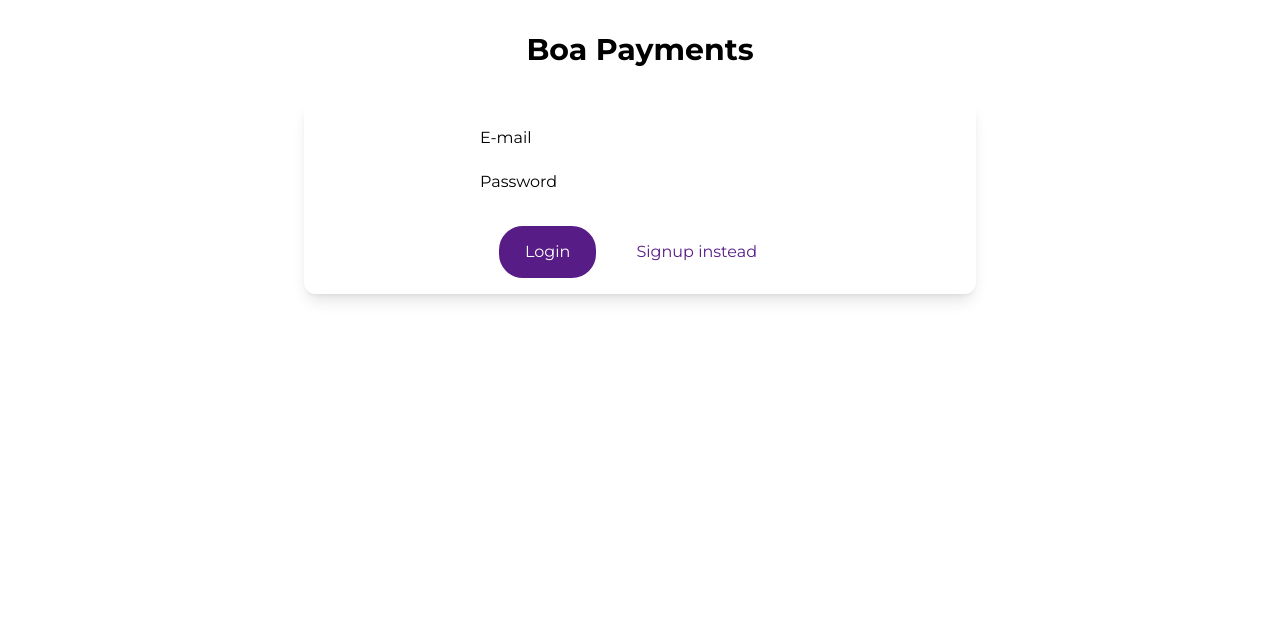
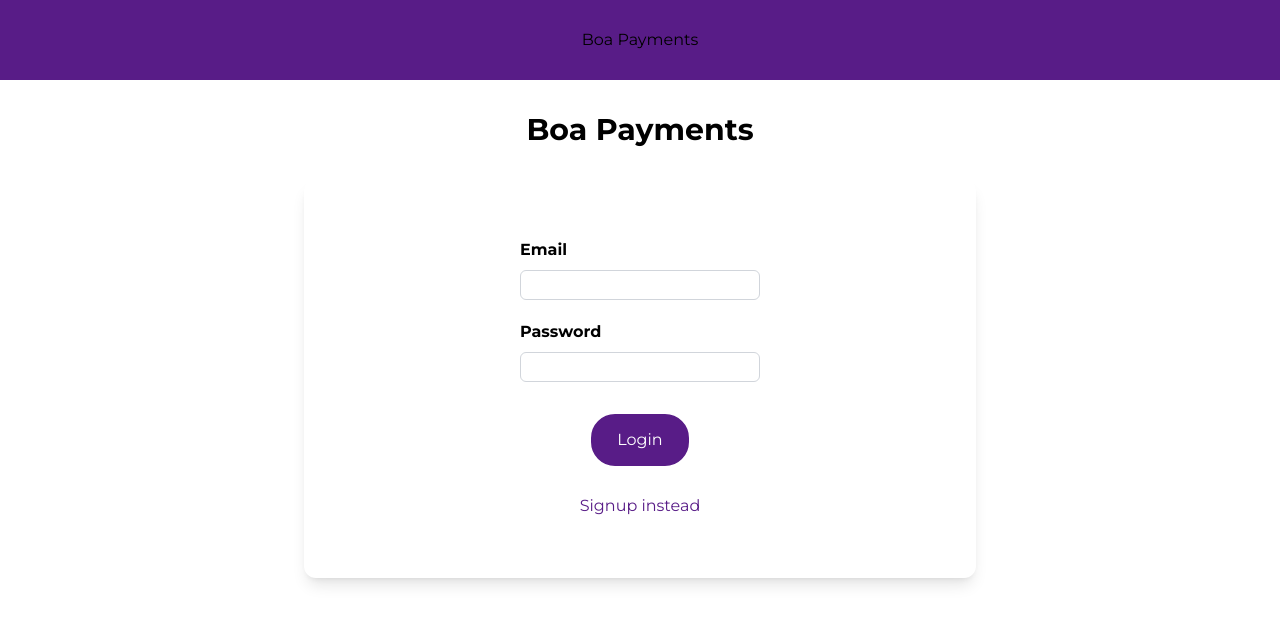
Before and after one commit to Boamorte8/boa-payments, a Vue app: page /auth in a window 1280 px wide. Shown: the top 624 px of the page. Built offline with nearby package versions, Linux system fonts and the light colour scheme.

Commit message:
Finish login form

```diff
--- a/src/App.vue
+++ b/src/App.vue
@@ -1,7 +1,15 @@
-<script setup lang="ts">
+<script lang="ts">
+import TheHeader from './components/layout/TheHeader.vue';
+
+export default {
+  components: {
+    TheHeader,
+  },
+}
 </script>
 
 <template>
+  <the-header></the-header>
   <router-view v-slot="slotProps">
     <transition name="route" mode="out-in">
       <component :is="slotProps.Component"></component>
--- /dev/null
+++ b/src/components/layout/TheHeader.vue
@@ -0,0 +1,93 @@
+<template>
+  <header class="header">
+    <nav>
+      <h1><router-link to="/">Boa Payments</router-link></h1>
+      <ul>
+        <!-- <li><router-link to="/coaches">All Coaches</router-link></li>
+        <template v-if="isLoggedIn">
+          <li><router-link to="/requests">Requests</router-link></li>
+          <li><base-button @click="logout">Logout</base-button></li>
+        </template>
+        <li v-else><router-link to="/auth">Login</router-link></li> -->
+      </ul>
+    </nav>
+  </header>
+</template>
+
+<script>
+export default {
+  // computed: {
+  //   isLoggedIn() {
+  //     return this.$store.getters.isAuthenticated;
+  //   },
+  // },
+  // methods: {
+  //   logout() {
+  //     this.$store.dispatch('logout');
+  //     this.$router.replace('/coaches');
+  //   },
+  // },
+}
+</script>
+
+<style scoped>
+header {
+  @apply w-full h-20 flex items-center justify-center bg-purple-900;
+  /* width: 100%;
+  height: 5rem;
+  background-color: #3d008d;
+  display: flex;
+  justify-content: center;
+  align-items: center; */
+}
+
+/* header a {
+  text-decoration: none;
+  color: #f391e3;
+  display: inline-block;
+  padding: 0.75rem 1.5rem;
+  border: 1px solid transparent;
+}
+
+a:active,
+a:hover,
+a.router-link-active {
+  border: 1px solid #f391e3;
+}
+
+h1 {
+  margin: 0;
+}
+
+h1 a {
+  color: white;
+  margin: 0;
+}
+
+h1 a:hover,
+h1 a:active,
+h1 a.router-link-active {
+  border-color: transparent;
+}
+
+header nav {
+  width: 90%;
+  margin: auto;
+  display: flex;
+  justify-content: space-between;
+  align-items: center;
+}
+
+header ul {
+  list-style: none;
+  margin: 0;
+  padding: 0;
+  display: flex;
+  justify-content: center;
+  align-items: center;
+}
+
+li {
+  margin: 0 0.5rem;
+} */
+</style>
--- a/src/i18n.ts
+++ b/src/i18n.ts
@@ -6,16 +6,20 @@ export default createI18n({
   fallbackLocale: 'en',
   messages: {
     en: {
+      email: 'Email',
       login: 'Login',
+      loginSwitch: 'Signup instead',
+      password: 'Password',
+      signSwitch: 'Login instead',
       signup: 'Signup',
-      loginSwitch: 'Signup instead',
-      signSwitch: 'Login instead',
     },
     es: {
+      email: 'Correo',
       login: 'Autenticar',
+      loginSwitch: 'Registrarse',
+      password: 'Contraseña',
+      signSwitch: 'Autenticarse',
       signup: 'Registrar',
-      loginSwitch: 'Registrarse',
-      signSwitch: 'Autenticarse',
     },
   },
 });
--- a/src/pages/auth/UserAuth.vue
+++ b/src/pages/auth/UserAuth.vue
@@ -2,18 +2,18 @@
   <div>
     <h1 class="max-w-2xl mx-auto my-8 flex justify-center text-3xl font-bold">Boa Payments</h1>
     <base-card>
-      <form class="w-full flex flex-col items-center" @submit.prevent="submitForm">
+      <form class="w-full flex flex-col items-center m-4 p-4" @submit.prevent="submitForm">
         <div class="form-control">
-          <label for="email">E-mail</label>
-          <input id="email" v-model.trim="email" type="email" name="email" />
+          <label class="form-label" for="email">{{ t('email') }}</label>
+          <input id="email" class="form-input" v-model.trim="email" type="email" name="email" />
         </div>
         <div class="form-control">
-          <label for="password">Password</label>
-          <input id="password" v-model.trim="password" type="password" name="password">
+          <label class="form-label" for="password">{{ t('password') }}</label>
+          <input id="password" class="form-input" v-model.trim="password" type="password" name="password">
         </div>
         <!-- <p v-if="!formIsValid">Please enter a valid email and password (must be at least 6 characters long).</p> -->
-        <div class="flex justify-center">
-          <base-button class="mr-4">{{ t(mode) }}</base-button>
+        <div class="flex flex-col items-center">
+          <base-button class="mb-4">{{ t(mode) }}</base-button>
           <base-button mode="flat" @click="switchAuthMode">{{ t(switchModeButtonCaption) }}</base-button>
         </div>
       </form>
@@ -26,7 +26,6 @@
 import { useRoute } from 'vue-router';
 import { computed, ref } from 'vue';
 import { useI18n } from 'vue-i18n';
-
 // import { useStore } from '../../store';
 
 export default {
@@ -70,11 +69,21 @@ export default {
 </script>
 
 <style scoped>
-.form-control {
-  @apply w-80 my-2.5 flex justify-between;
+.form {
+  &-control {
+    @apply w-60 my-2.5;
 
-  &:nth-child(2) {
-    @apply mb-8;
+    &:nth-child(2) {
+      @apply mb-8;
+    }
+  }
+
+  &-label {
+    @apply font-bold mb-2 block;
+  }
+
+  &-input {
+    @apply w-full block border border-gray-300 p-0.5 rounded-md focus:border-purple-900 focus:outline-none focus:bg-gray-50;
   }
 }
 </style>
```
